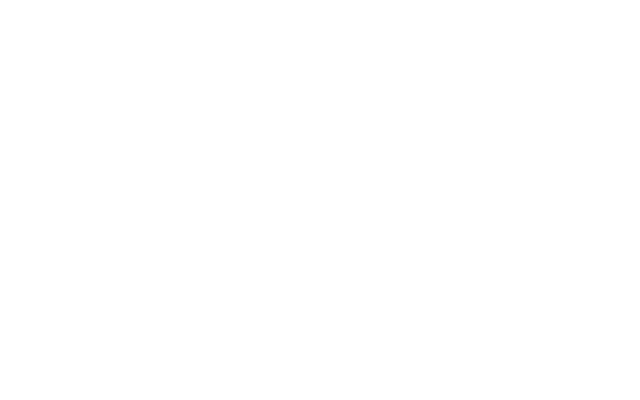
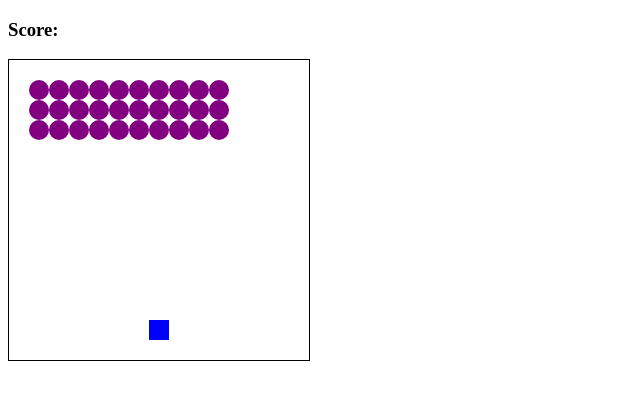
Before and after one commit to Bones81/SpaceInvaders, a plain HTML site: page index.html in a window 1280 px wide. Shown: the whole page, without its empty margins (0-640 px from the left). Drawn offline with Linux system fonts and the light colour scheme.

Commit message:
Build out game using 'Learn JavaScript by building 7 games' YouTube video.

```diff
--- a/app.js
+++ b/app.js
@@ -0,0 +1,129 @@
+document.addEventListener('DOMContentLoaded', () => {
+  const squares = document.querySelectorAll('.grid div')
+  const resultDisplay = document.querySelector('#result')
+  let width = 15
+  let currentShooterIndex = 202
+  let currentInvaderIndex = 0
+  let alienInvadersTakenDown = []
+  let result = 0
+  let direction = 1
+  let invaderId
+
+  //define the alien invaders
+  const alienInvaders = [
+    0, 1, 2, 3, 4, 5, 6, 7, 8, 9,
+    15, 16, 17, 18, 19, 20, 21, 22, 23, 24,
+    30, 31, 32, 33, 34, 35, 36, 37, 38, 39
+  ]
+
+  //draw the alien invaders
+  alienInvaders.forEach( invader => squares[currentInvaderIndex + invader].classList.add('invader') )
+
+  //draw the shooter
+  squares[currentShooterIndex].classList.add('shooter')
+
+  //move the shooter along a line
+  function moveShooter(e) {
+    squares[currentShooterIndex].classList.remove('shooter')
+    switch(e.keyCode) {
+      case 37:
+        if(currentShooterIndex % width !== 0) currentShooterIndex -= 1
+          break
+      case 39:
+        if(currentShooterIndex % width < width -1) currentShooterIndex += 1
+        break
+    }
+    squares[currentShooterIndex].classList.add('shooter')
+  }
+  document.addEventListener('keydown', moveShooter)
+
+  //move the alien invaders
+  function moveInvaders() {
+    const leftEdge = alienInvaders[0] % width === 0
+    const rightEdge = alienInvaders[alienInvaders.length - 1] % width === width - 1
+
+    if((leftEdge && direction === -1) || (rightEdge && direction === 1)){
+      direction = width
+    } else if (direction === width){
+      if(leftEdge) direction = 1
+      else direction = -1
+    }
+    for (let i = 0; i <= alienInvaders.length -1; i++) {
+      squares[alienInvaders[i]].classList.remove('invader')
+    }
+    for (let i = 0; i <= alienInvaders.length -1; i++) {
+      alienInvaders[i] += direction
+    }
+    for (let i = 0; i<=alienInvaders.length - 1; i++) {
+      if (!alienInvadersTakenDown.includes(i)) {
+        squares[alienInvaders[i]].classList.add('invader')
+      }
+    }
+
+    //decide if a game is over
+    if(squares[currentShooterIndex].classList.contains('invader', 'shooter')) {
+      resultDisplay.textContent = 'Game Over'
+      squares[currentShooterIndex].classList.add('boom')
+      clearInterval(invaderId)
+    }
+
+    for (let i = 0; i <= alienInvaders.length - 1; i++) {
+      if(alienInvaders[i] > (squares.length - (width-1))) {
+        resultDisplay.textContent = 'Game Over'
+        clearInterval(invaderId)
+      }
+    }
+
+    //decide a win
+    if(alienInvadersTakenDown.length === alienInvaders.length) {
+      resultDisplay.textContent = 'You Win'
+      clearInterval(invaderId)
+    }
+  }
+  invaderId = setInterval(moveInvaders, 500)
+
+
+  //shoot at aliens
+  function shoot(e) {
+    let laserId
+    let currentLaserIndex = currentShooterIndex
+    //move the laser from the shooter to the alien invader
+    function moveLaser() {
+      squares[currentLaserIndex].classList.remove('laser')
+      currentLaserIndex -= width
+      squares[currentLaserIndex].classList.add('laser')
+      if(squares[currentLaserIndex].classList.contains('invader')) {
+        squares[currentLaserIndex].classList.remove('laser')
+        squares[currentLaserIndex].classList.remove('invader')
+        squares[currentLaserIndex].classList.add('boom')
+
+        setTimeout(() => squares[currentLaserIndex].classList.remove('boom'), 250)
+        clearInterval(laserId)
+
+        const alienTakenDown = alienInvaders.indexOf(currentLaserIndex)
+        alienInvadersTakenDown.push(alienTakenDown)
+        result++
+        resultDisplay.textContent = result
+      }
+
+      if(currentLaserIndex < width) {
+        clearInterval(laserId)
+        setTimeout(() => squares[currentLaserIndex].classList.remove('laser'), 100)
+      }
+    }
+
+  //  document.addEventListener('keyup', e => {
+  //    if (e.keyCode === 32) {
+  //      laserId = setInterval(moveLaser, 100)
+  //    }
+  //  })
+
+    switch(e.keyCode) {
+      case 32:
+        laserId = setInterval(moveLaser, 100)
+        break
+    }
+  }
+
+  document.addEventListener('keyup', shoot)
+})
--- a/index.html
+++ b/index.html
@@ -8,5 +8,234 @@
   </head>
   <body>
 
+    <h3>Score: <span id="result"></span></h3>
+
+    <div class="grid">
+      <div></div>
+      <div></div>
+      <div></div>
+      <div></div>
+      <div></div>
+      <div></div>
+      <div></div>
+      <div></div>
+      <div></div>
+      <div></div>
+      <div></div>
+      <div></div>
+      <div></div>
+      <div></div>
+      <div></div>
+      <div></div>
+      <div></div>
+      <div></div>
+      <div></div>
+      <div></div>
+      <div></div>
+      <div></div>
+      <div></div>
+      <div></div>
+      <div></div>
+      <div></div>
+      <div></div>
+      <div></div>
+      <div></div>
+      <div></div>
+      <div></div>
+      <div></div>
+      <div></div>
+      <div></div>
+      <div></div>
+      <div></div>
+      <div></div>
+      <div></div>
+      <div></div>
+      <div></div>
+      <div></div>
+      <div></div>
+      <div></div>
+      <div></div>
+      <div></div>
+      <div></div>
+      <div></div>
+      <div></div>
+      <div></div>
+      <div></div>
+      <div></div>
+      <div></div>
+      <div></div>
+      <div></div>
+      <div></div>
+      <div></div>
+      <div></div>
+      <div></div>
+      <div></div>
+      <div></div>
+      <div></div>
+      <div></div>
+      <div></div>
+      <div></div>
+      <div></div>
+      <div></div>
+      <div></div>
+      <div></div>
+      <div></div>
+      <div></div>
+      <div></div>
+      <div></div>
+      <div></div>
+      <div></div>
+      <div></div>
+      <div></div>
+      <div></div>
+      <div></div>
+      <div></div>
+      <div></div>
+      <div></div>
+      <div></div>
+      <div></div>
+      <div></div>
+      <div></div>
+      <div></div>
+      <div></div>
+      <div></div>
+      <div></div>
+      <div></div>
+      <div></div>
+      <div></div>
+      <div></div>
+      <div></div>
+      <div></div>
+      <div></div>
+      <div></div>
+      <div></div>
+      <div></div>
+      <div></div>
+      <div></div>
+      <div></div>
+      <div></div>
+      <div></div>
+      <div></div>
+      <div></div>
+      <div></div>
+      <div></div>
+      <div></div>
+      <div></div>
+      <div></div>
+      <div></div>
+      <div></div>
+      <div></div>
+      <div></div>
+      <div></div>
+      <div></div>
+      <div></div>
+      <div></div>
+      <div></div>
+      <div></div>
+      <div></div>
+      <div></div>
+      <div></div>
+      <div></div>
+      <div></div>
+      <div></div>
+      <div></div>
+      <div></div>
+      <div></div>
+      <div></div>
+      <div></div>
+      <div></div>
+      <div></div>
+      <div></div>
+      <div></div>
+      <div></div>
+      <div></div>
+      <div></div>
+      <div></div>
+      <div></div>
+      <div></div>
+      <div></div>
+      <div></div>
+      <div></div>
+      <div></div>
+      <div></div>
+      <div></div>
+      <div></div>
+      <div></div>
+      <div></div>
+      <div></div>
+      <div></div>
+      <div></div>
+      <div></div>
+      <div></div>
+      <div></div>
+      <div></div>
+      <div></div>
+      <div></div>
+      <div></div>
+      <div></div>
+      <div></div>
+      <div></div>
+      <div></div>
+      <div></div>
+      <div></div>
+      <div></div>
+      <div></div>
+      <div></div>
+      <div></div>
+      <div></div>
+      <div></div>
+      <div></div>
+      <div></div>
+      <div></div>
+      <div></div>
+      <div></div>
+      <div></div>
+      <div></div>
+      <div></div>
+      <div></div>
+      <div></div>
+      <div></div>
+      <div></div>
+      <div></div>
+      <div></div>
+      <div></div>
+      <div></div>
+      <div></div>
+      <div></div>
+      <div></div>
+      <div></div>
+      <div></div>
+      <div></div>
+      <div></div>
+      <div></div>
+      <div></div>
+      <div></div>
+      <div></div>
+      <div></div>
+      <div></div>
+      <div></div>
+      <div></div>
+      <div></div>
+      <div></div>
+      <div></div>
+      <div></div>
+      <div></div>
+      <div></div>
+      <div></div>
+      <div></div>
+      <div></div>
+      <div></div>
+      <div></div>
+      <div></div>
+      <div></div>
+      <div></div>
+      <div></div>
+      <div></div>
+      <div></div>
+      <div></div>
+      <div></div>
+      <div></div>
+      <div></div>
+    </div>
   </body>
 </html>
--- a/style.css
+++ b/style.css
@@ -0,0 +1,29 @@
+.grid {
+  display: flex;
+  flex-wrap: wrap;
+  border: solid 1px;
+  width: 300px;
+  height: 300px;
+}
+
+.grid div {
+  width: 20px;
+  height: 20px;
+}
+
+.shooter {
+  background-color: blue;
+}
+
+.invader {
+  background-color: purple;
+  border-radius: 10px;
+}
+
+.boom {
+  background-color: red;
+}
+
+.laser {
+  background-color: orange;
+}
```
